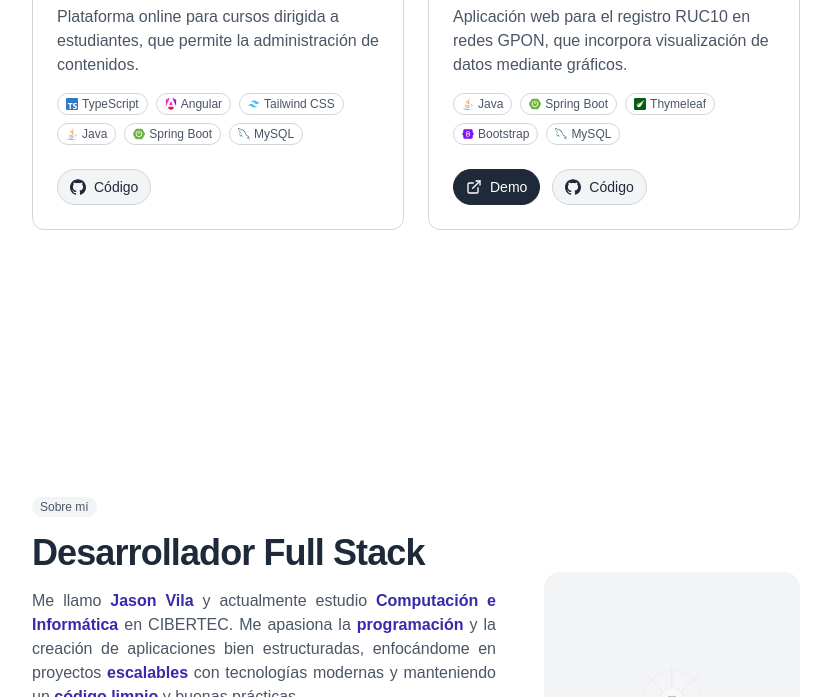
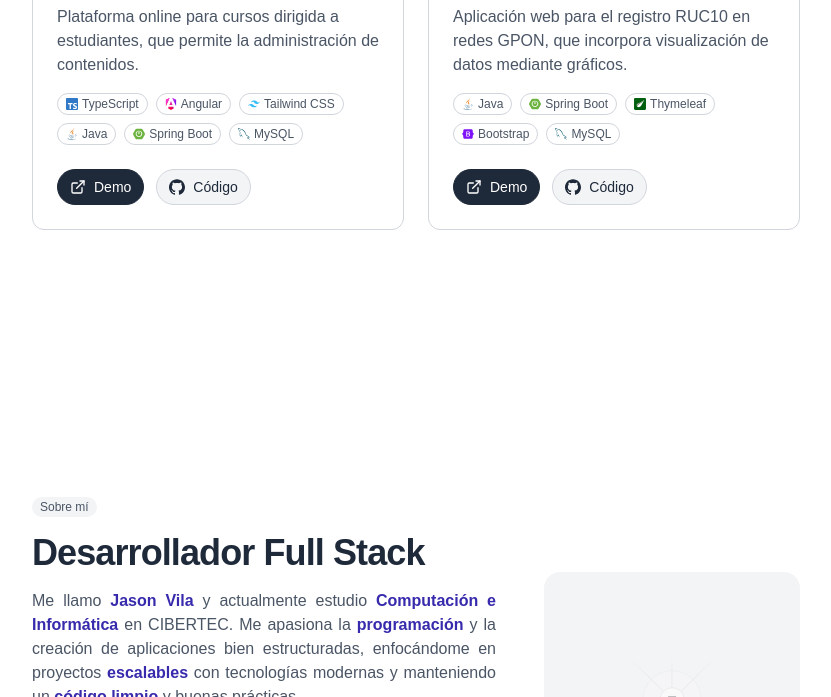
Before and after one commit to jaycodev/my-portfolio, an Astro site: page / in a window 1280 px wide. Shown: the part 2021-2718 px from the top of the page, without its empty margins (224-1055 px from the left). Built offline with nearby package versions, Linux system fonts and the light colour scheme; Astro itself is replaced by a stand-in of ours.

Commit message:
✨ feat(projects): update CodeLoop project information

```diff
--- a/src/components/sections/Projects.astro
+++ b/src/components/sections/Projects.astro
@@ -63,6 +63,7 @@ const projects = [
       { label: 'Spring Boot', icon: SpringBootIcon },
       { label: 'MySQL', icon: MySQLIcon },
     ],
+    liveUrl: 'https://codeloop-dev.vercel.app',
     githubUrl: 'https://github.com/jaycodev/codeloop',
   },
   {
```
Also changed, not shown: public/images/projects/codeloop.webp.
